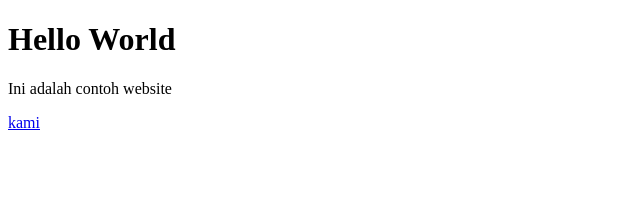
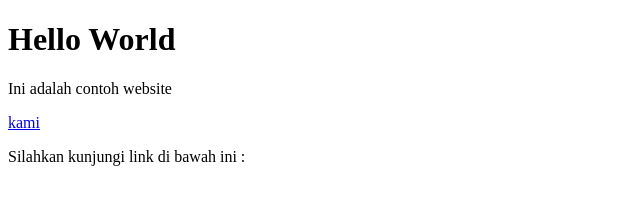
Before and after one commit to rolandapriel/PortofolioWebsite, a plain HTML site: page index.html in a window 1280 px wide. Shown: the whole page, without its empty margins (0-640 px from the left). Drawn offline with Linux system fonts and the light colour scheme.

Commit message:
Update index.html
penambahan "Silahkan kunjungi link di bawah ini

```diff
--- a/index.html
+++ b/index.html
@@ -9,5 +9,6 @@
     <h1>Hello World</h1>
     <p>Ini adalah contoh website</p>
     <a href="https://www.example.com">kami</a>
+    <p>Silahkan kunjungi link di bawah ini :</p>
 </body>
 </html>
```
